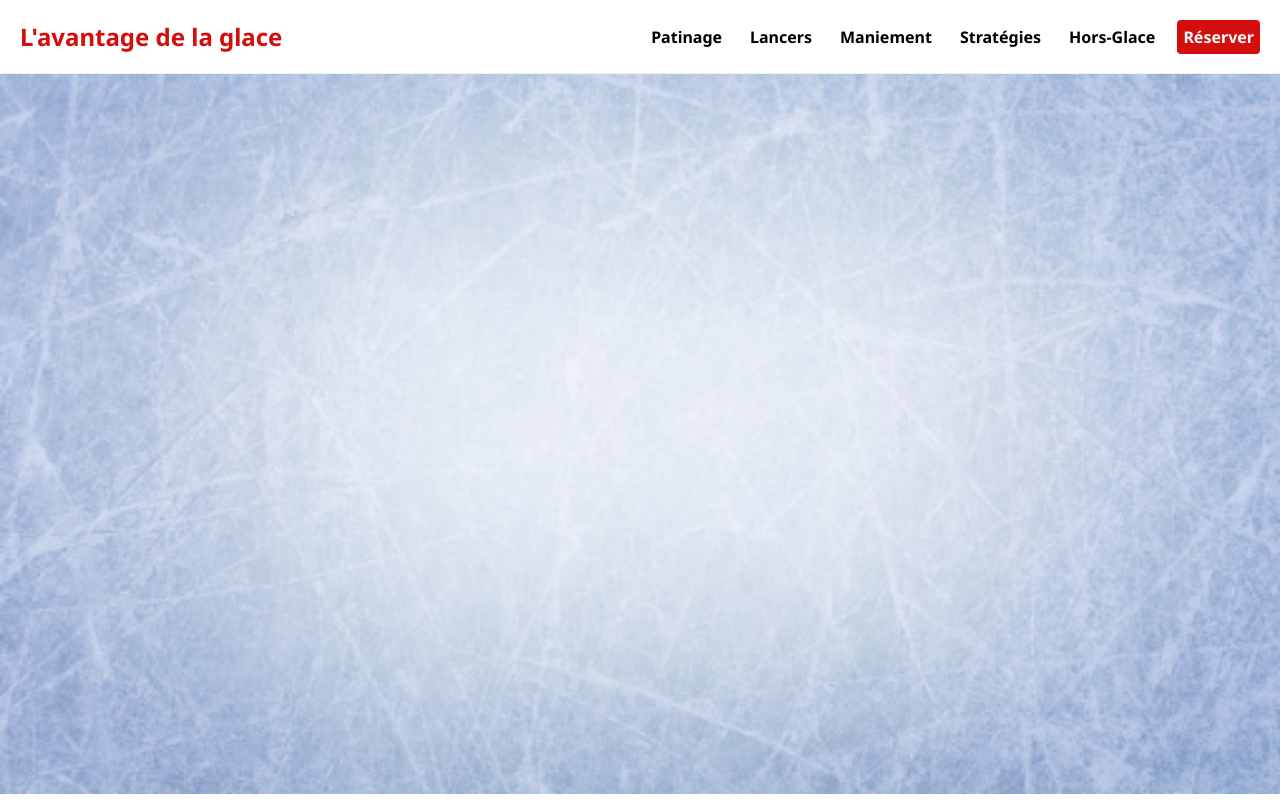
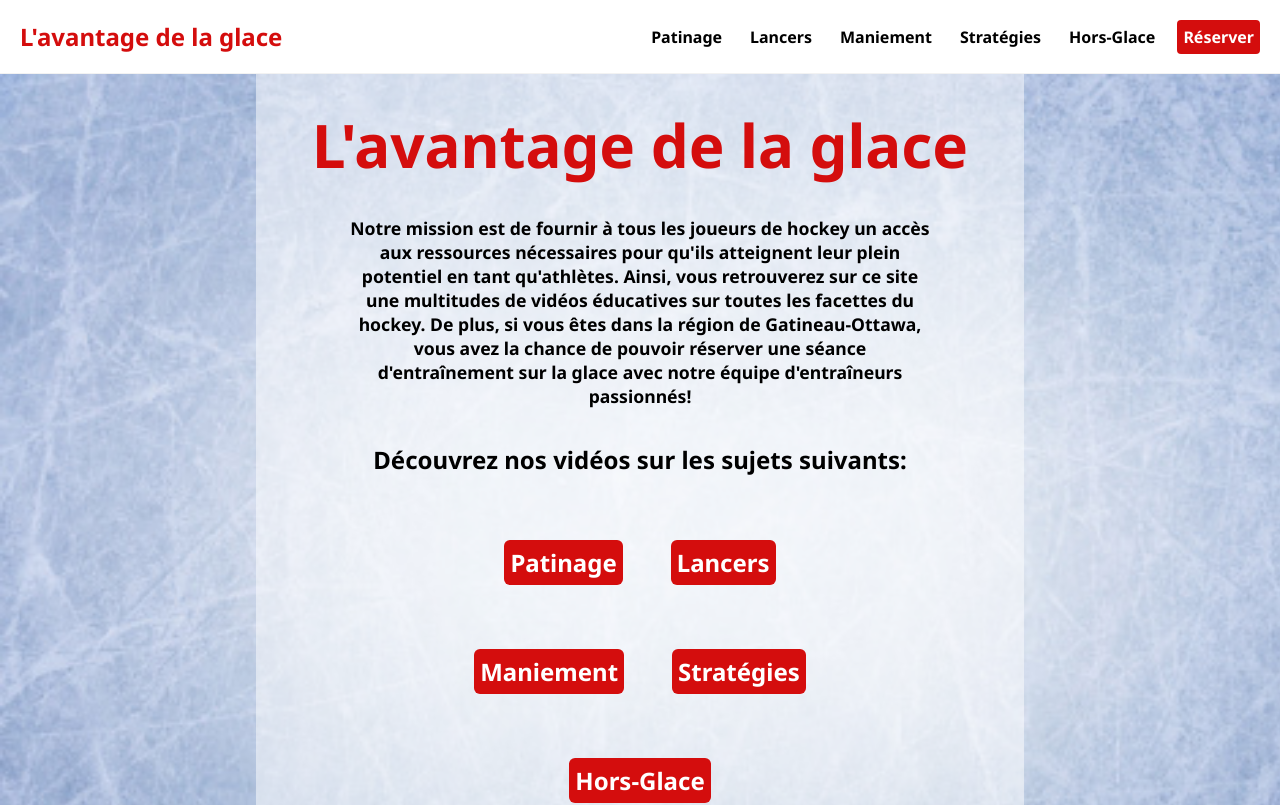
Before and after one commit to olimaximus/lavantagedelaglace, a React (Create React App) app: page /lavantagedelaglace/horsglace in a window 1280 px wide. Shown: the top 805 px of the page. Built offline with nearby package versions, Linux system fonts and the light colour scheme.

Commit message:
Removed exact path

```diff
--- a/src/App.js
+++ b/src/App.js
@@ -19,7 +19,7 @@ function App() {
             <Route exact path="/">
               <Home />
             </Route>
-            <Route exact path="/lavantagedelaglace">
+            <Route path="/lavantagedelaglace">
               <Home />
             </Route>
             <Route path="/patinage">
```
Also changed, not shown: 7 other files (tests, documents, lock files or other folders).
